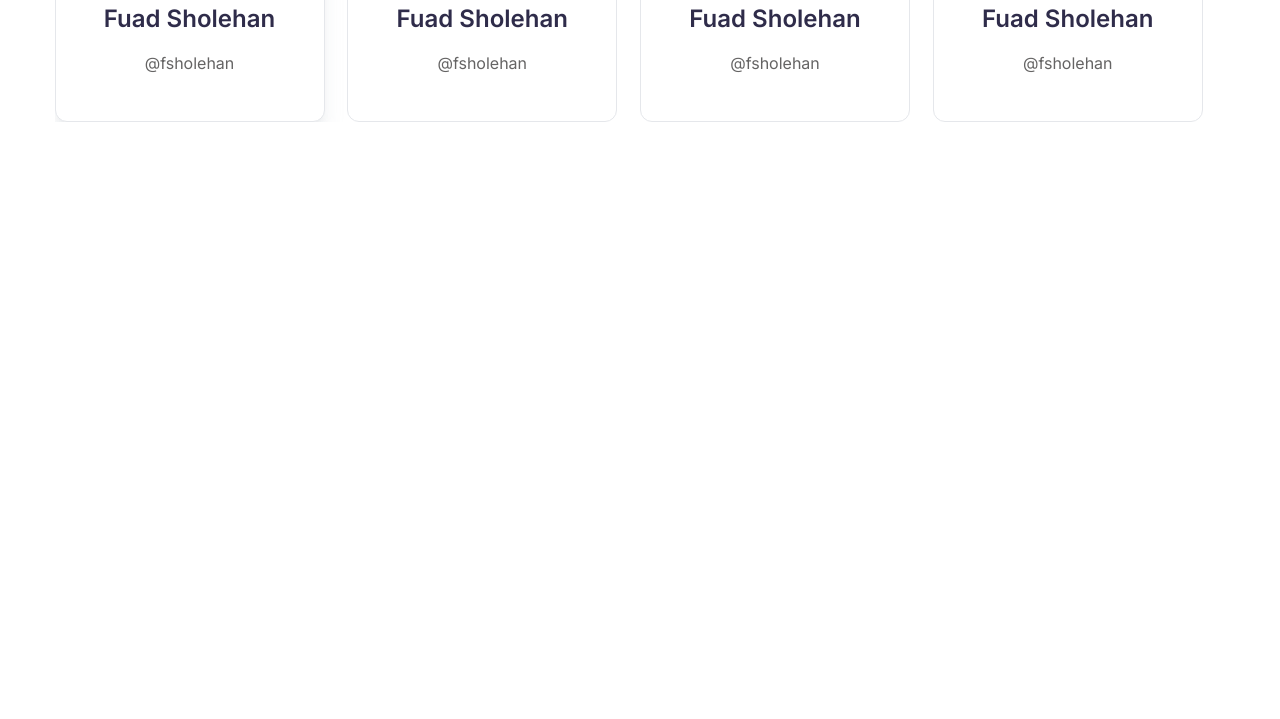
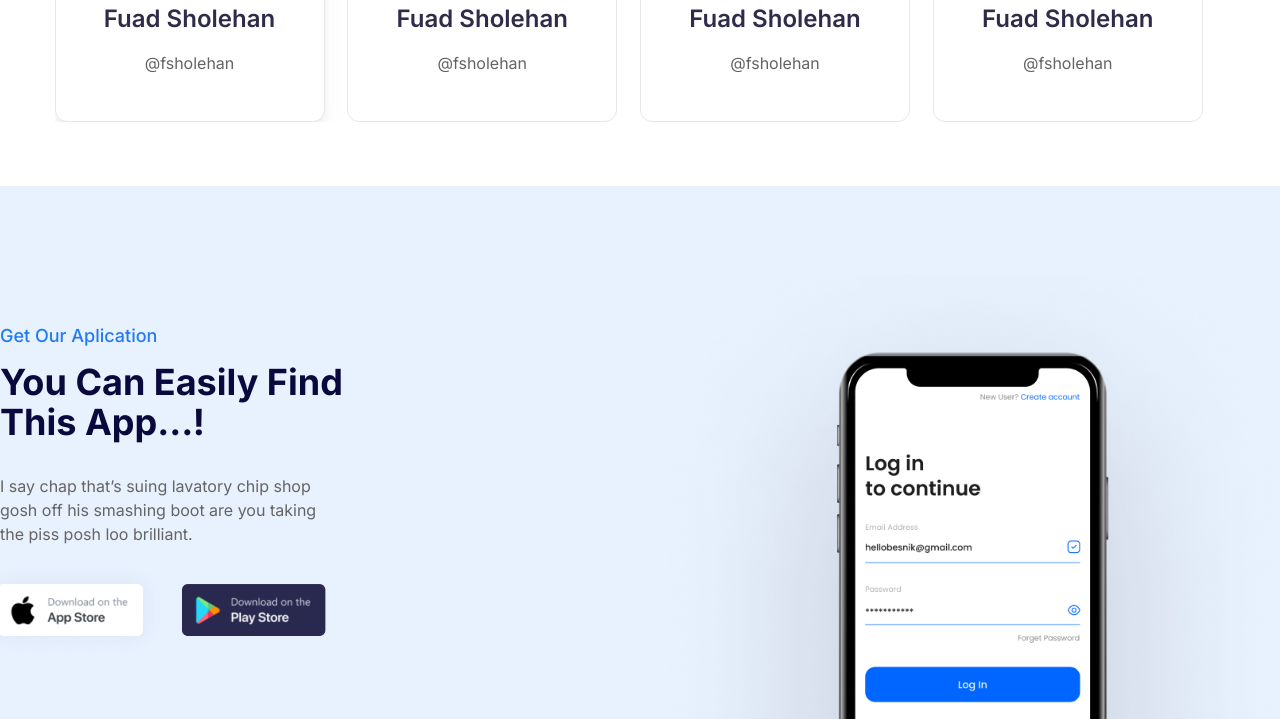
Before and after one commit to fsholehan/netbook, a website: page public/index_responsive.html in a window 1280 px wide. Shown: the part 3954-4673 px from the top of the page. Before the commit the page ends 4140 px from the top, so only its background shows below. Drawn offline with nearby package versions, Linux system fonts and the light colour scheme.

Commit message:
tessstttooooo

```diff
--- a/public/index_responsive.html
+++ b/public/index_responsive.html
@@ -457,7 +457,7 @@
         <button class="font-medium font-inter text-gray-35">Popular</button>
       </div>
       <div
-        class="flex overflow-scroll pb-4 md:pb-0 scrollbar-hide space-x-3 md:space-x-0 md:grid md:grid-cols-4 w-full md:w-[1171px] mx-auto mt-12 snap-x"
+        class="flex overflow-scroll pb-6 md:pb-0 scrollbar-hide space-x-3 md:space-x-0 md:grid md:grid-cols-4 w-full md:w-[1171px] mx-auto mt-12 snap-x"
       >
         <div
           class="w-full flex-shrink-0 snap-center md:w-[270px] h-[316px] bg-white border rounded-xl flex flex-col py-5 space-y-4 items-center shadow-xl shadow-gray-400/20"
@@ -533,6 +533,37 @@
       </div>
     </div>
     <!-- end users -->
+    <!-- get our application -->
+    <div class="bg-blue-10/10 pb-10 md:pb-0 pt-10 relative">
+      <div class="container mx-auto flex items-start px-6 md:px-0">
+        <div class="w-full md:w-1/2 md:mt-24">
+          <span class="font-inter font-medium text-blue-10 text-base md:text-lg"
+            >Get Our Aplication</span
+          >
+          <h3
+            class="w-full md:w-[351px] font-inter font-bold text-2xl md:text-4xl text-purple-10 mt-3 mb-8"
+          >
+            You Can Easily Find This App…!
+          </h3>
+          <p class="w-full md:w-[341px] font-inter text-gray-10">
+            I say chap that’s suing lavatory chip shop gosh off his smashing
+            boot are you taking the piss posh loo brilliant.
+          </p>
+          <div class="flex items-center space-x-4 mt-4">
+            <img
+              src="images/appstore.png"
+              alt=""
+              class="-ml-6 cursor-pointer"
+            />
+            <img src="images/playstore.png" alt="" class="cursor-pointer" />
+          </div>
+        </div>
+        <div class="w-1/2 mt-12 hidden md:block">
+          <img src="images/mobile.png" alt="" />
+        </div>
+      </div>
+    </div>
+    <!-- end get our application -->
     <!-- alpineJs -->
     <script
       defer
```
Also changed, not shown: public/style.css.
